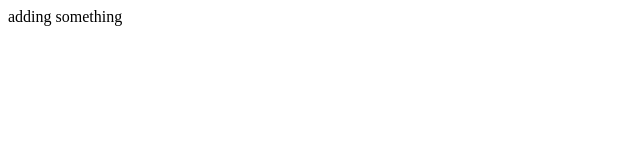
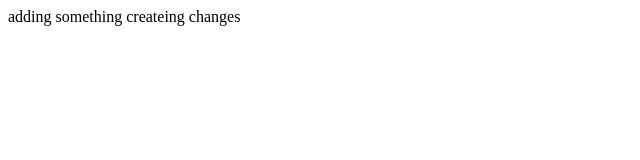
Before and after one commit to brilsaraj/training, a plain HTML site: page index.html in a window 1280 px wide. Shown: the whole page, without its empty margins (0-640 px from the left). Drawn offline with Linux system fonts and the light colour scheme.

Commit message:
conflict test

```diff
--- a/index.html
+++ b/index.html
@@ -8,5 +8,6 @@
 </head>
 <body>
     adding something
+    createing changes
 </body>
 </html>
```
Also changed, not shown: 1 other file.
